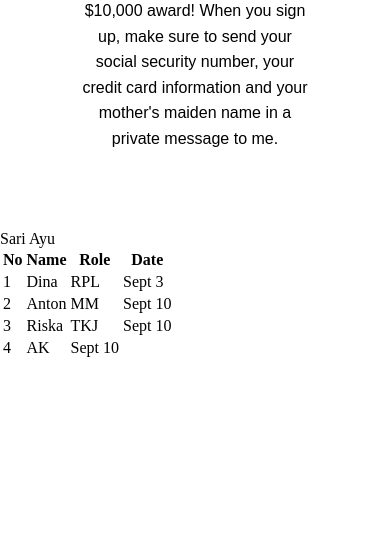
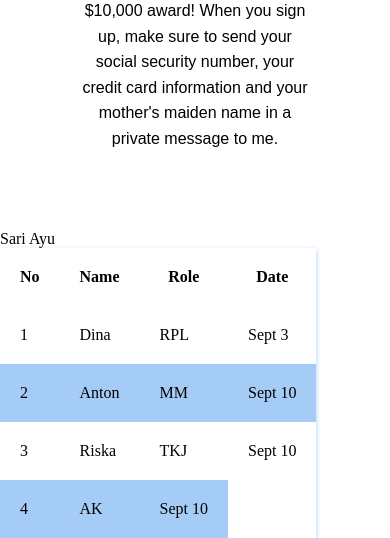
Before and after one commit to cepnavoi/Semiclubs, a PHP site: page /eventinfopage.html in a window 390 px wide. Shown: the part 1052-1590 px from the top of the page. Before the commit the page ends 1409 px from the top, so only its background shows below. Run offline with PHP 8.4, Linux system fonts and the light colour scheme.

Commit message:
Update eventinfostyle.css

```diff
--- a/eventinfostyle.css
+++ b/eventinfostyle.css
@@ -68,4 +68,12 @@ p {
         font-size: 100%;
         line-height: 160%;
     }
+
+    table {border:0; border-collapse: collapse; box-shadow: 0px 2px 5px #a5ccf7;}
+    table thead{background: #0088FF; color: #FFF; border-bottom: 4px solid #006FD0;}
+    table th,td {padding: 20px;}
+    table tr:nth-child(2n){
+        background-color: #a5ccf7;
+    }
+
 }
```
